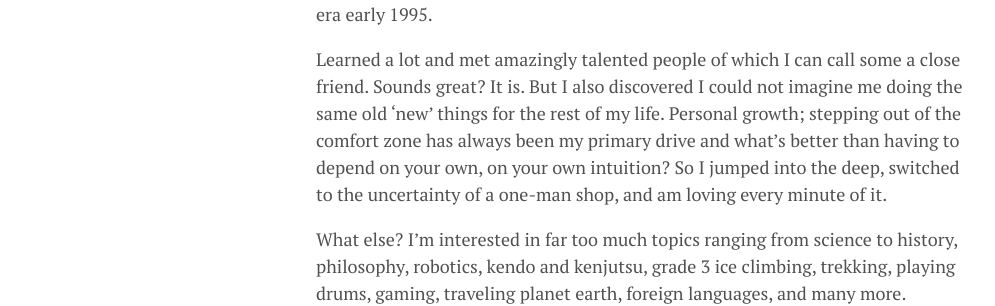
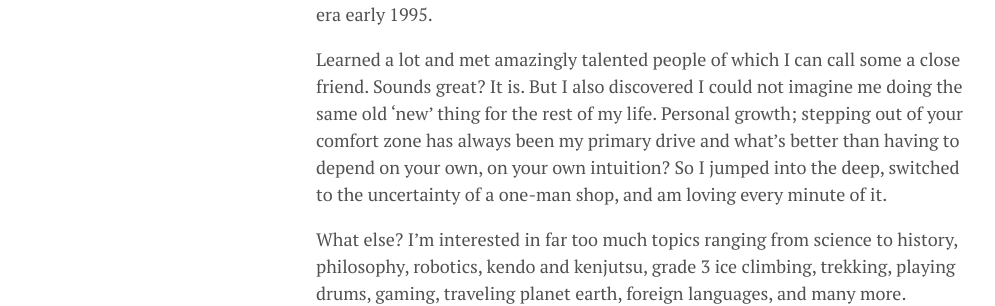
Before and after one commit to lgeurts/lgeurts.github.io, a Jekyll site: the page built from about.md, in a window 1280 px wide. Shown: the part 636-942 px from the top of the page, without its empty margins (0-995 px from the left). Built offline with Jekyll 4.4.1, drawn with Linux system fonts in a browser that asks for light colours; nearby versions of some CDN libraries.

Commit message:
Update about.md

```diff
--- a/about.md
+++ b/about.md
@@ -8,7 +8,7 @@
 I am a self-employed DevOps and Cloud Platforms Engineer, living in the central north of France.
 In a former life I was a Microsoft PFE, T3 Escalation Engineer at Dell, HP Support Escalation Engineer ... A career stretching back to the MS-DOS era early 1995.
 
-Learned a lot and met amazingly talented people  of which I can call some a close friend. Sounds great? It is. But I also discovered I could not imagine me doing the same old 'new' things for the rest of my life. Personal growth; stepping out of the comfort zone has always been my primary drive and what's better than having to depend on your own, on your own intuition? So I jumped into the deep, switched to the uncertainty of a one-man shop, and am loving every minute of it.
+Learned a lot and met amazingly talented people  of which I can call some a close friend. Sounds great? It is. But I also discovered I could not imagine me doing the same old 'new' thing for the rest of my life. Personal growth; stepping out of your comfort zone has always been my primary drive and what's better than having to depend on your own, on your own intuition? So I jumped into the deep, switched to the uncertainty of a one-man shop, and am loving every minute of it.
 
 What else? I'm interested in far too much topics ranging from science to history, philosophy, robotics, kendo and kenjutsu, grade 3 ice climbing, trekking, playing drums, gaming, traveling planet earth, foreign languages, and many more.
 
```
